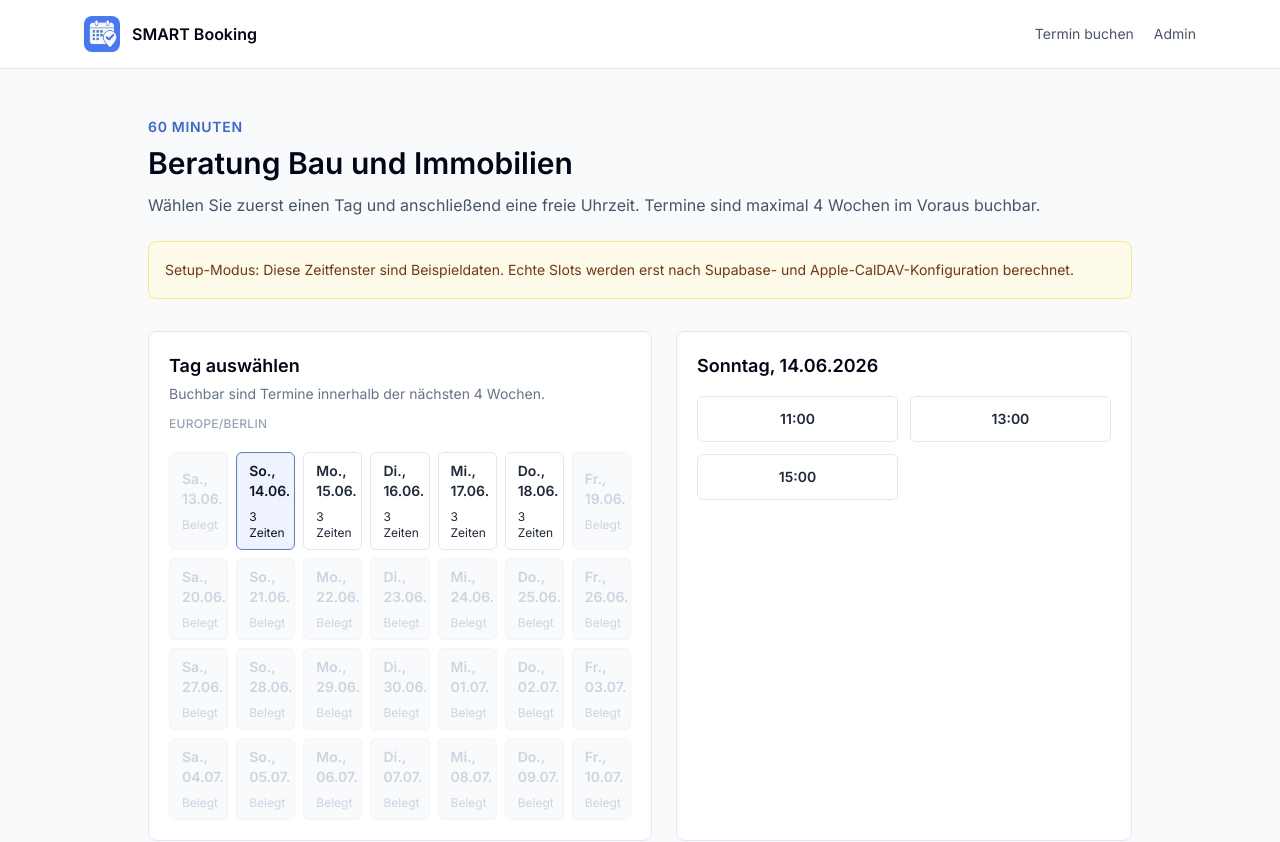
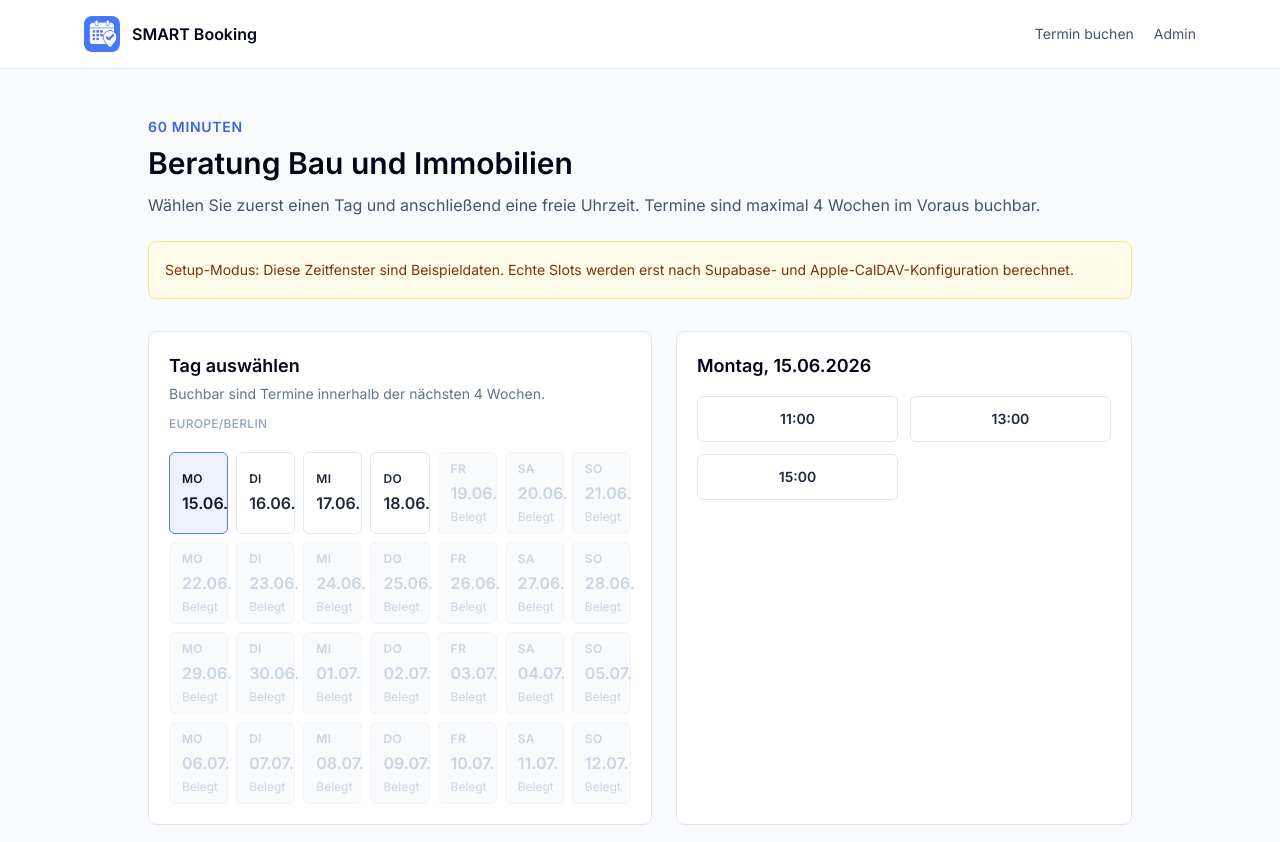
Before and after one commit to BM1964-25/SMART-Booking, a Next.js app: page /book/beratung-bau-immobilien in a window 1280 px wide. Shown: the top 842 px of the page. Built offline with nearby package versions, Linux system fonts and the light colour scheme; no server answers.

Commit message:
Refine calendar day picker display

```diff
--- a/src/app/book/[type]/page.tsx
+++ b/src/app/book/[type]/page.tsx
@@ -1,4 +1,4 @@
-import { addDays } from "date-fns";
+import { addDays, getDay, startOfWeek } from "date-fns";
 import { DaySlotPicker } from "@/components/day-slot-picker";
 import { getAvailableSlots } from "@/lib/availability";
 import { hasSupabaseConfig } from "@/lib/config";
@@ -15,6 +15,7 @@ export default async function SlotPage({ params }: { params: Promise<{ type: str
   let bookingType: BookingType | null | undefined = findSeedBookingType(type);
   const from = new Date();
   const previewDays = 28;
+  const pickerStart = buildPickerStartDate(from);
   const to = addDays(from, previewDays);
 
   if (isConfigured) {
@@ -24,7 +25,7 @@ export default async function SlotPage({ params }: { params: Promise<{ type: str
   }
 
   const slots = bookingType ? (isConfigured ? await getAvailableSlots(type, from, to) : demoSlots(bookingType.duration_minutes)) : [];
-  const days = buildPickerDays(from, previewDays);
+  const days = buildPickerDays(pickerStart, previewDays);
   const grouped = groupByDay(slots);
 
   if (!bookingType) {
@@ -54,6 +55,20 @@ function buildPickerDays(from: Date, count: number) {
   return Array.from({ length: count }, (_, index) => htmlDateValue(addDays(from, index)));
 }
 
+function buildPickerStartDate(from: Date) {
+  const weekday = getDay(from);
+
+  if (weekday === 6) {
+    return addDays(from, 2);
+  }
+
+  if (weekday === 0) {
+    return addDays(from, 1);
+  }
+
+  return startOfWeek(from, { weekStartsOn: 1 });
+}
+
 function groupByDay(slots: { startsAt: string; endsAt: string }[]) {
   return slots.reduce<Record<string, typeof slots>>((acc, slot) => {
     const key = htmlDateValue(new Date(slot.startsAt));
--- a/src/components/day-slot-picker.tsx
+++ b/src/components/day-slot-picker.tsx
@@ -17,6 +17,10 @@ type DaySlotPickerProps = {
 
 const dayFormatter = new Intl.DateTimeFormat("de-DE", {
   weekday: "short",
+  timeZone: TIMEZONE
+});
+
+const dateFormatter = new Intl.DateTimeFormat("de-DE", {
   day: "2-digit",
   month: "2-digit",
   timeZone: TIMEZONE
@@ -57,7 +61,7 @@ export function DaySlotPicker({ bookingTypeSlug, days, groupedSlots }: DaySlotPi
                 type="button"
                 disabled={!hasSlots}
                 onClick={() => setSelectedDay(day)}
-                className={`min-h-20 rounded-md border px-3 py-2 text-left transition focus:outline-none focus:ring-2 focus:ring-brand-500 focus:ring-offset-2 ${
+                className={`min-h-16 rounded-md border px-3 py-2 text-left transition focus:outline-none focus:ring-2 focus:ring-brand-500 focus:ring-offset-2 ${
                   isSelected
                     ? "border-brand-500 bg-brand-50 text-brand-800"
                     : hasSlots
@@ -65,8 +69,9 @@ export function DaySlotPicker({ bookingTypeSlug, days, groupedSlots }: DaySlotPi
                       : "border-slate-100 bg-slate-50 text-slate-300"
                 }`}
               >
-                <span className="block text-sm font-semibold">{dayFormatter.format(new Date(`${day}T12:00:00`))}</span>
-                <span className="mt-2 block text-xs">{hasSlots ? `${slots.length} Zeiten` : "Belegt"}</span>
+                <span className="block text-xs font-semibold uppercase tracking-wide">{dayFormatter.format(new Date(`${day}T12:00:00`))}</span>
+                <span className="mt-1 block text-base font-semibold">{dateFormatter.format(new Date(`${day}T12:00:00`))}</span>
+                {!hasSlots ? <span className="mt-1 block text-xs">Belegt</span> : null}
               </button>
             );
           })}
```
